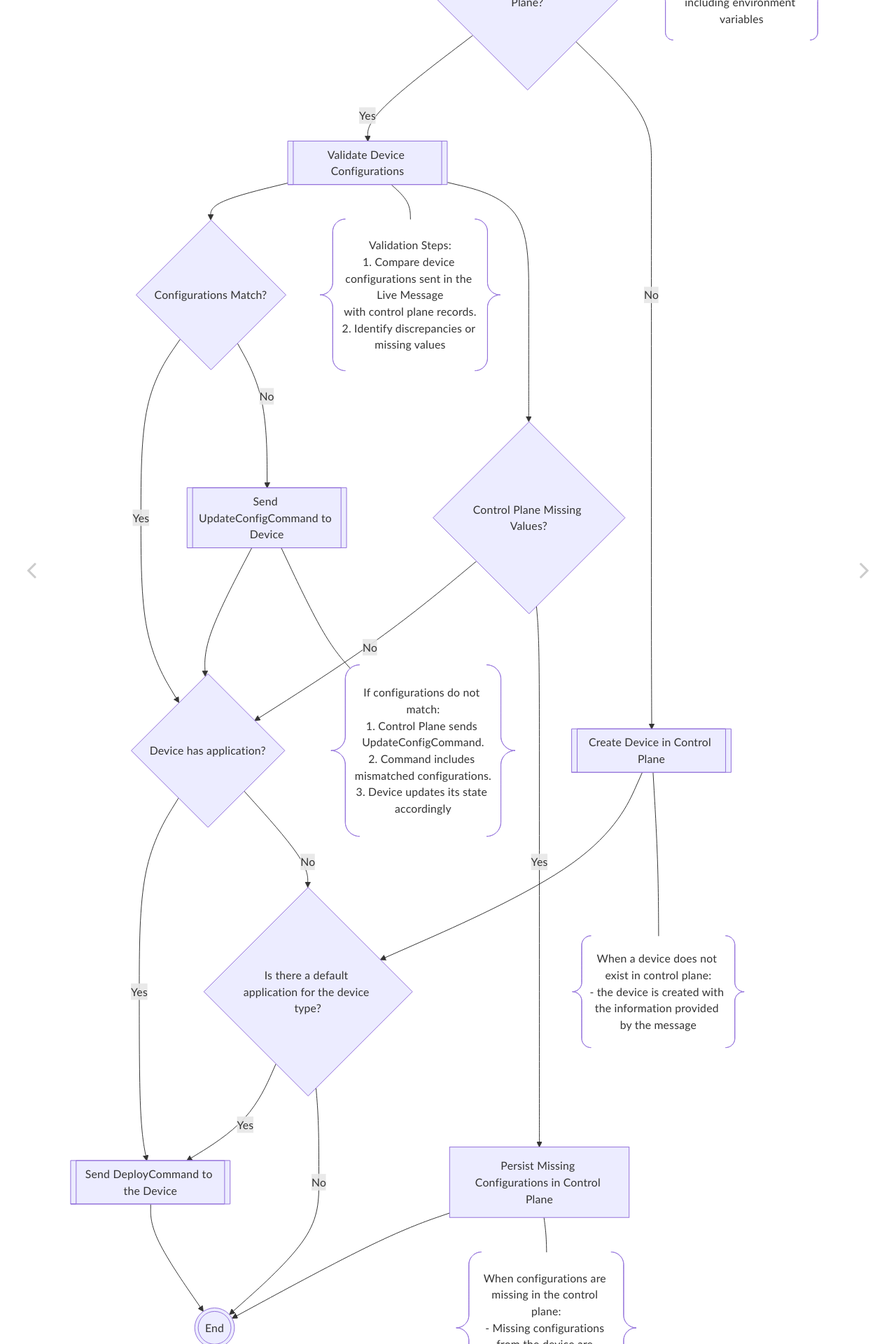
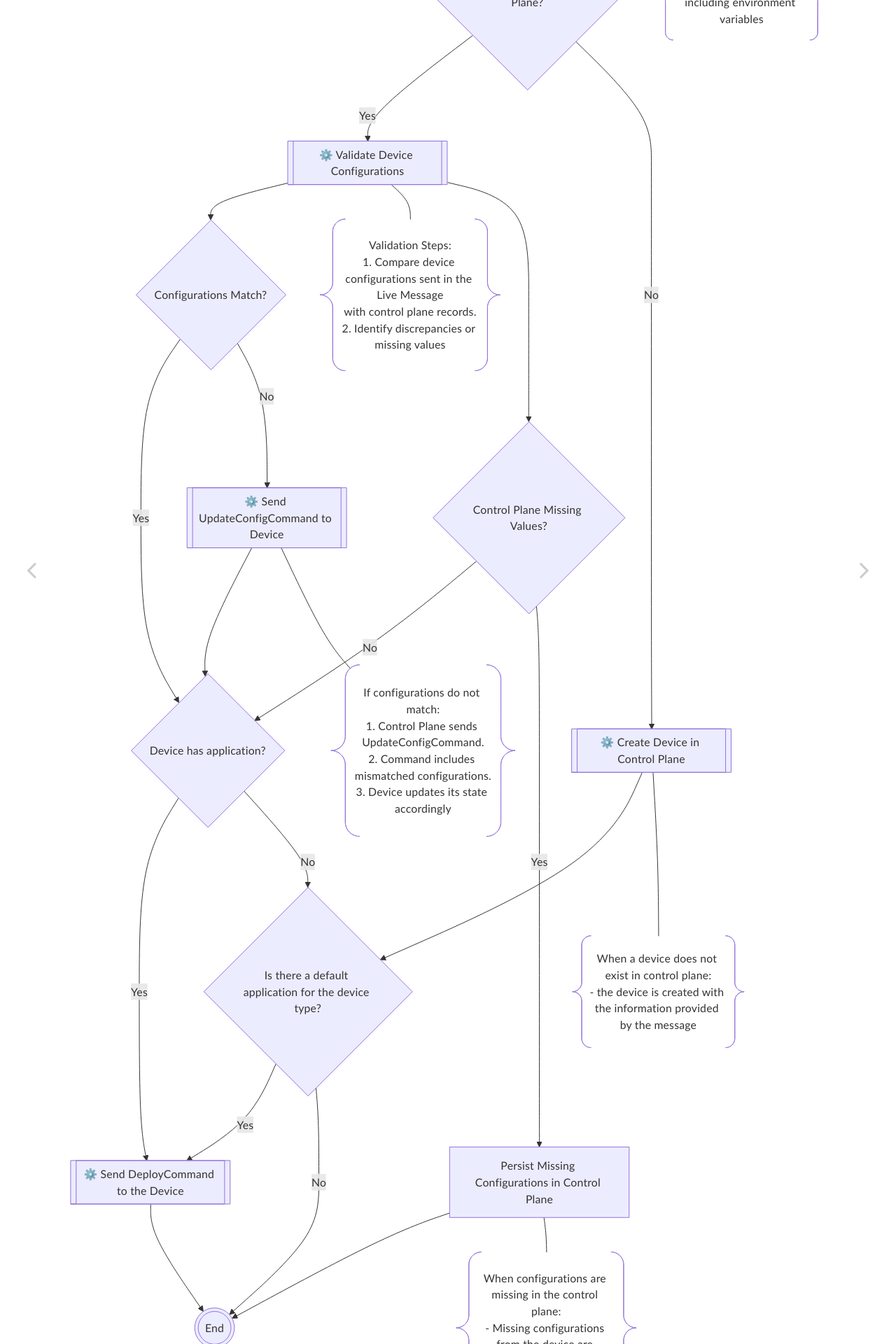
Before and after one commit to upv-tfm-iot/documentation, a Jekyll site: the page built from _pages/7-live-message-flow.md, in a window 1280 px wide. Shown: the part 525-2445 px from the top of the page at 70% size. Built offline with Jekyll 4.4.1, drawn with Linux system fonts in a browser that asks for light colours; part of the change alters nothing that is shown.

Commit message:
update project

````diff
--- a/_pages/7-live-message-flow.md
+++ b/_pages/7-live-message-flow.md
@@ -9,22 +9,21 @@ mermaid: true
 ---
 
 ```mermaid
-
 flowchart TD
     ReceiveMessage@{ shape: circle, label: "📩 <br/>Receive Live Message" }
-    ReceiveMessage --> DeviceExists{Device Exists in Control Plane?}
+    ReceiveMessage --> DeviceExists@{ shape: decision, label: "Device Exists in Control Plane?" }
     ReceiveMessage --- NoteReceive@{ shape: braces, label: "The Live Message contains device state,<br/>including environment variables" }
 
     %% Device existence check
-    DeviceExists -- Yes --> ValidateConfigurations@{ shape: subproc, label: "Validate Device Configurations"}
-    DeviceExists -- No --> CreateDevice@{ shape: subproc, label: "Create Device in Control Plane"}
+    DeviceExists -- Yes --> ValidateConfigurations@{ shape: subproc, label: "⚙️ Validate Device Configurations"}
+    DeviceExists -- No --> CreateDevice@{ shape: subproc, label: "⚙️ Create Device in Control Plane"}
     CreateDevice --> DefaultApplication{ Is there a default application for the device type? }
     CreateDevice --- NoteCreate@{ shape: braces, label: "When a device does not exist in control plane:<br/>- the device is created with the information provided by the message"}
 
     %% Validation configurations path
     ValidateConfigurations --> ConfigurationsMatch{Configurations Match?}
     ConfigurationsMatch -- Yes --> DeviceHasApplication{Device has application?}
-    ConfigurationsMatch -- No --> UpdateCommand@{ shape: subproc, label: "Send UpdateConfigCommand to Device"}
+    ConfigurationsMatch -- No --> UpdateCommand@{ shape: subproc, label: "⚙️ Send UpdateConfigCommand to Device"}
     UpdateCommand --> DeviceHasApplication
     ValidateConfigurations --- NoteValidate@{ shape: braces, label: "Validation Steps:<br/>1. Compare device configurations sent in the Live Message<br/>with control plane records.<br/>2. Identify discrepancies or missing values" }
     UpdateCommand --- NoteUpdate@{ shape: braces, label: "If configurations do not match:<br/>1. Control Plane sends UpdateConfigCommand.<br/>2. Command includes mismatched configurations.<br/>3. Device updates its state accordingly"}
@@ -37,7 +36,7 @@ flowchart TD
     PersistConfig --- NotePersist@{ shape: braces, label: "When configurations are missing in the control plane:<br/>- Missing configurations from the device are persisted to the control plane" }
 
     %% check if there is any application marked as default for the device type
-    DefaultApplication -- Yes --> DeployCommand@{ shape: subproc, label: "Send DeployCommand to the Device"}
+    DefaultApplication -- Yes --> DeployCommand@{ shape: subproc, label: "⚙️ Send DeployCommand to the Device"}
     DefaultApplication -- No --> End
 
     MissingValues -- Yes --> PersistConfig[Persist Missing Configurations in Control Plane]
````
